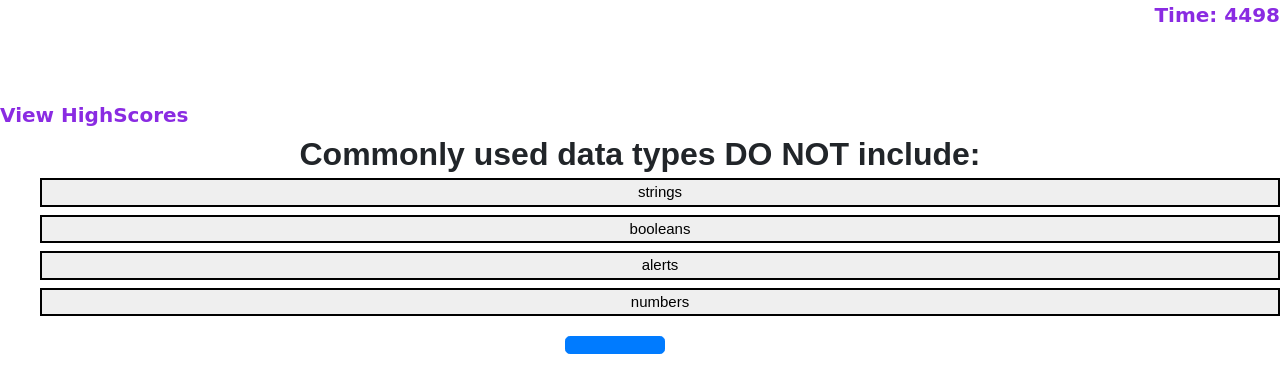
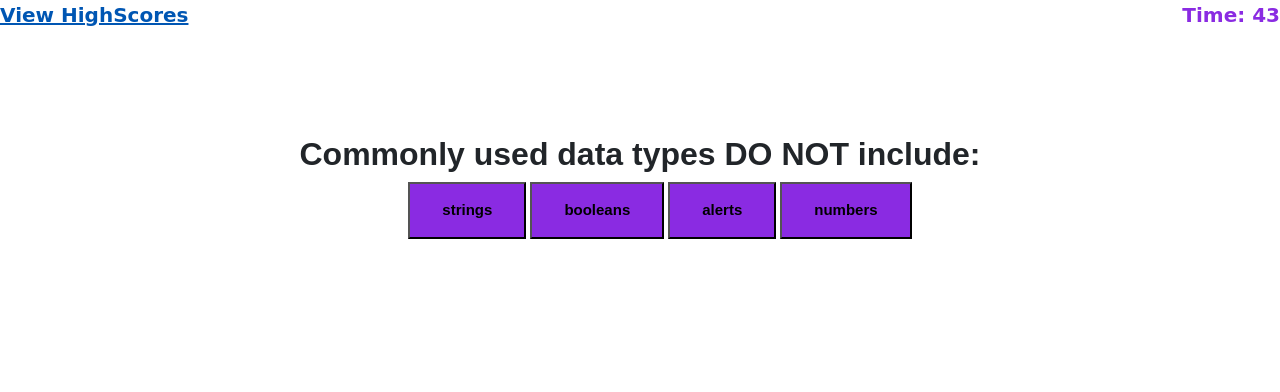
Before and after one commit to DevDan13/Code-Quiz, a plain HTML site: page index.html in a window 1280 px wide. Both pictures are taken after a click on the button "Get Started". Drawn offline with nearby package versions, Linux system fonts and the light colour scheme.

Commit message:
pushed fully functional product minus very stylish css

```diff
--- a/highscores.js
+++ b/highscores.js
@@ -11,7 +11,6 @@ var high_scores = JSON.parse(localStorage.getItem("scores"));
 high_scores.sort(function (a, b) {
     return b.score - a.score;
 });
-
 
 for (var i = 0; i < high_scores.length; i++) {
     var contentLI = document.createElement("li");
--- a/index.html
+++ b/index.html
@@ -14,31 +14,37 @@
 <body>
     <div id="start">
         <p>This is a simple coding quiz to test your fundamental knowledge!</p>
-        <button id="start-button">Get Started</button>
+        <button id="start-button" class="btn-instructions">Get Started</button>
     </div>
 
 
     <div id="timer"></div>
 
 
+    <a class="hide" id="page-link" href="./highscores.html">View HighScores</a>
 
-    <div class="page-block hide">
+    <div class="container hide">
 
-        <a href="./highscores.html">View HighScores</a>
+        <div id="question"></div>
 
-        <div class="question-block">
+        <ul id="option-list"></ul>
 
-            <div id="question"></div>
+        <!-- <button type="button" class="btn btn-primary btn-lg choice-btn"></button> -->
 
-            <ul id="option-list"></ul>
-
-            <button type="button" class="btn btn-primary btn-lg choice-btn"></button>
-
-            <div id="question-result"></div>
-
-        </div>
+        <div id="question-result"></div>
+<!--
+        <form class="form-block hide">
+            <div class="form-group">
+              <label for="exampleInputPassword1">Enter High-Score</label>
+              <input type="password" class="form-control" id="exampleInputPassword1">
+            </div>
+            <button type="submit" class="btn btn-primary">Submit</button>
+        </form> -->
 
     </div>
+
+
+
 
     <script src="./script.js"></script>
     <script src="https://code.jquery.com/jquery-3.5.1.slim.min.js"
--- a/script.js
+++ b/script.js
@@ -56,11 +56,13 @@ var questionEl = document.querySelector("#question");
 var optionListEl = document.querySelector("#option-list");
 var questionResultEl = document.querySelector("#question-result");
 var timerEl = document.querySelector("#timer");
-var pageBlock = document.querySelector(".page-block");
+var pageLink = document.querySelector("#page-link");
+var questionBlock = document.querySelector(".container");
+var formBlock = document.querySelector(".form-block");
 
 var questionIndex = 0;
 var correctCount = 0;
-var time = 4500;
+var time = 45;
 var intervalId;
 
 var startEl = document.querySelector("#start");
@@ -68,7 +70,8 @@ var startButton = document.querySelector("#start-button");
 
 function startGame() {
     startEl.classList.add("hide");
-    pageBlock.classList.remove("hide");
+    pageLink.classList.remove("hide");
+    questionBlock.classList.remove("hide");
     renderQuestion();
 }
 
@@ -132,7 +135,7 @@ function renderQuestion() {
     for (var i = 0; i < choicesLenth; i++) {
         var questionListItem = document.createElement("button");
         questionListItem.setAttribute("type","button");
-        questionListItem.setAttribute("class","btn-block");
+        questionListItem.setAttribute("class","btn-instructions");
         questionListItem.textContent = choices[i];
         optionListEl.append(questionListItem);
     }
--- a/style.css
+++ b/style.css
@@ -2,9 +2,14 @@
     display: none;
 }
 
-.show{
-    display: block;
+#start{
+    text-align: center;
+    margin-top: 100px;
+    font-family: Verdana, Geneva, Tahoma, sans-serif;
+    font-weight: bold;
+    font-size: xx-large;
 }
+
 
 #timer{
 
@@ -25,7 +30,7 @@ a{
     font-family: cursive;
 }
 
-.question-block{
+.container{
     text-align: center;
     margin-top: 100px;
     font-weight: 700;
@@ -36,23 +41,19 @@ a{
     font-size: xx-large;
 }
 
-/* .choice-btn{
-    color: blueviolet;
-} */
-/* .btn-lg{
-    color: blueviolet;
-} */
-
-/* li{
-    margin-left: 750px;
-    margin-right: 1000px;
-} */
-button{
-    margin-right: 50px;
+.btn-instructions{
+    background-color: blueviolet;
+    color: black;
+    padding: 15px 32px;
+    text-align: center;
+    text-decoration: none;
+    display: inline-block;
     font-size: 15px;
-    color: black;
-    border-style: solid;
-    width: 100px;
+    font-weight: 700;
+    margin: 4px 2px;
+    cursor: pointer;
+    display: table-cell;
+    vertical-align: middle;
 }
 #question-result{
     text-decoration-line: overline;
@@ -60,3 +61,12 @@ button{
     margin-top: 10px;
     margin-right: 15px;
 }
+
+#highscores ol{
+    display: inline-block;
+}
+
+#go-back{
+    margin-left: 825px;
+    font-weight: 700;
+}
```
Also changed, not shown: highscores.html (+7 -4 lines).
